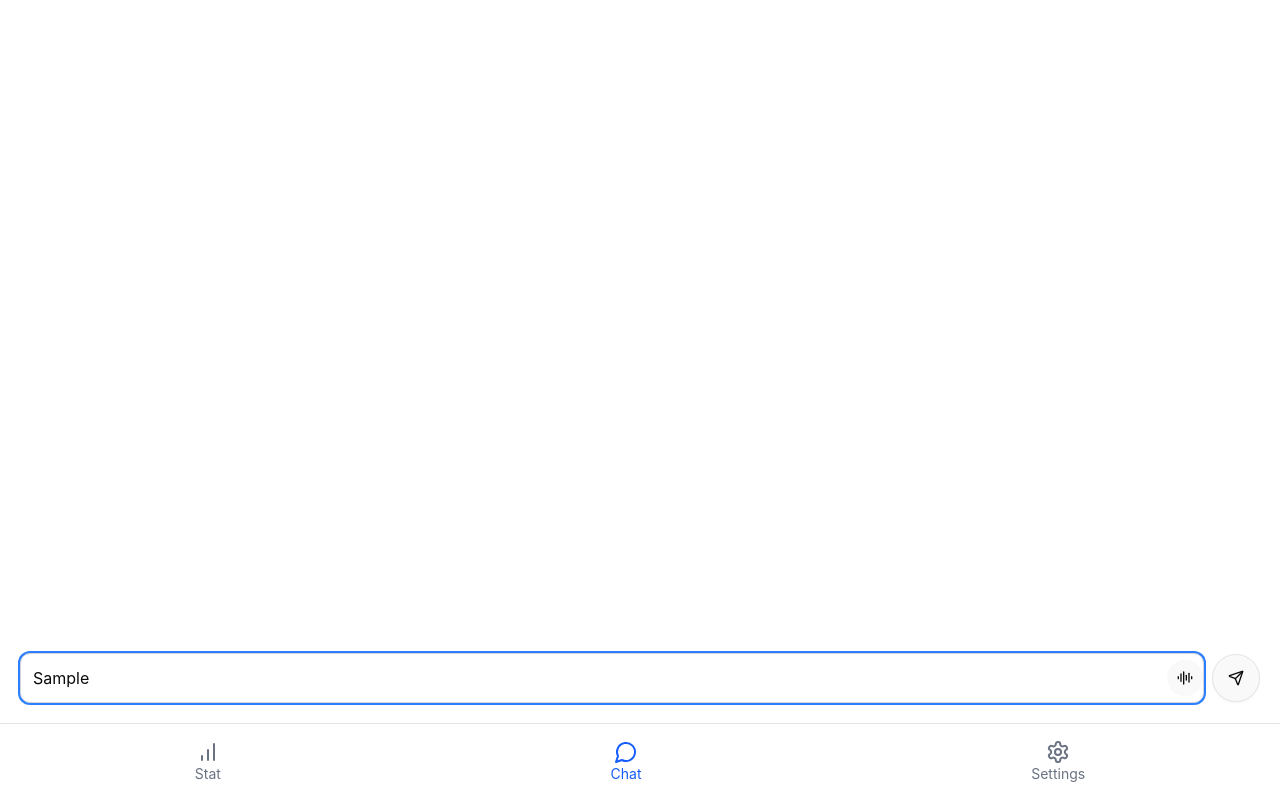
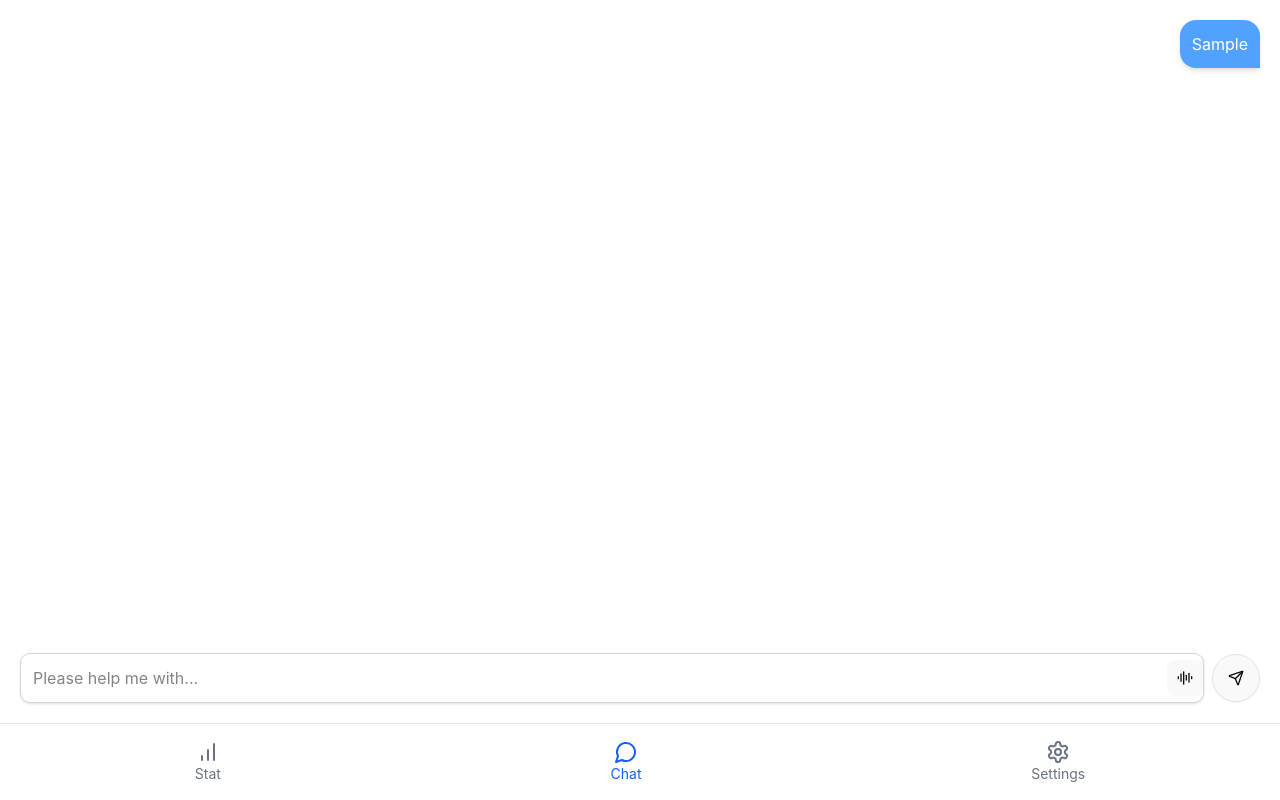
Before and after one commit to sidnarsipur/Blockzilla, a React (Vite) app in the folder admin/: page / in a window 1280 px wide. Both pictures are taken after typing "Sample" into the empty fields and a click on the button 1185 px from the left and 678 px from the top of the page. Built offline with nearby package versions, Linux system fonts and the light colour scheme; no server answers.

Commit message:
chat page

```diff
--- a/admin/package.json
+++ b/admin/package.json
@@ -24,6 +24,7 @@
         "openai": "^4.85.3",
         "react": "^19.0.0",
         "react-dom": "^19.0.0",
+        "react-spinners": "^0.15.0",
         "tailwind-merge": "^3.0.1",
         "tailwindcss": "^4.0.8",
         "tailwindcss-animate": "^1.0.7",
--- /dev/null
+++ b/admin/src/components/ChatBubble.tsx
@@ -0,0 +1,19 @@
+import { Chat } from '@/lib/types';
+
+export default function ChatBubble({ chat }: { chat: Chat }) {
+    return (
+        <div
+            className={`flex ${chat.isUser ? 'justify-end' : 'justify-start'}`}
+        >
+            <div
+                className={`max-w-xs rounded-2xl p-3 text-white shadow-md md:max-w-sm ${
+                    chat.isUser
+                        ? 'rounded-br-none bg-blue-400'
+                        : 'rounded-bl-none bg-green-400'
+                }`}
+            >
+                {chat.message}
+            </div>
+        </div>
+    );
+}
--- a/admin/src/lib/admin/data.ts
+++ b/admin/src/lib/admin/data.ts
@@ -1,3 +1,4 @@
+/* eslint-disable @typescript-eslint/no-explicit-any */
 import { getFirestore } from 'firebase/firestore';
 import { openai } from '../util/init';
 
@@ -52,11 +53,12 @@ export async function AddNewRule(query: string) {
         throw new Error('Failed to generate rule');
     }
 
-    const user = await getCurrentUser();
+    // const user = await getCurrentUser();
 
     const rulesCollection = collection(db, 'rules');
 
     const rulesData = {
+        userID: 'sRJis8S0RVC68dti8pg7',
         name: result.name,
         description: result.description,
         blockedWords: result.blockedWords,
--- /dev/null
+++ b/admin/src/lib/types.ts
@@ -0,0 +1,4 @@
+export interface Chat {
+    message: string;
+    isUser: boolean;
+}
--- a/admin/src/pages/Chat.tsx
+++ b/admin/src/pages/Chat.tsx
@@ -1,18 +1,52 @@
-import { useState } from 'react';
+import React, { useState } from 'react';
+import { useMutation } from '@tanstack/react-query';
 import { Button } from '../components/ui/button';
 import { AudioLines, Send } from 'lucide-react';
+import { AddNewRule } from '@/lib/admin/data';
+import { Chat } from '@/lib/types';
+import ChatBubble from '@/components/ChatBubble';
 
-export default function Chat() {
+export default function ChatPage() {
     const [inputValue, setInputValue] = useState<string>('');
+    const [chats, setChats] = useState<Chat[]>([]);
+
+    // Use TanStack Query's useMutation to handle the async function
+    const mutation = useMutation({
+        mutationFn: (query: string) => AddNewRule(query),
+        onSuccess: (res) => {
+            console.log(res);
+            const newChat = {
+                message: res.response,
+                isUser: false,
+            };
+            setChats((chats) => [...chats, newChat]);
+        },
+        onError: (error) => {
+            alert(`Error adding rule: ${error.message}`);
+        },
+    });
 
     const handleSubmit = (e: React.FormEvent) => {
         e.preventDefault();
-        console.log('Submitted:', inputValue);
-        // Here you would typically send the input to an API or handle it as needed
+        if (inputValue.trim()) {
+            const newChat = {
+                message: inputValue,
+                isUser: true,
+            };
+            setChats((chats) => [...chats, newChat]);
+            setInputValue(''); // Clear input after success
+            mutation.mutate(inputValue); // Call the mutation with the input value
+        }
     };
 
     return (
         <div className="flex grow flex-col">
+            <div className="flex flex-col gap-3 p-5">
+                {chats.map((chat, idx) => (
+                    <ChatBubble key={idx} chat={chat} />
+                ))}
+            </div>
+            {mutation.isPending && <p>loading...</p>}
             <form
                 onSubmit={handleSubmit}
                 className="mt-auto flex w-full flex-row items-center gap-2 p-5"
@@ -24,11 +58,12 @@ export default function Chat() {
                         onChange={(e) => setInputValue(e.target.value)}
                         placeholder="Please help me with..."
                         className="flex-1 rounded-l-lg p-3 focus:outline-none"
+                        disabled={mutation.isPending}
                     />
                     <Button
                         variant="ghost"
                         size="icon"
-                        className="rounded-full"
+                        disabled={mutation.isPending}
                     >
                         <AudioLines />
                     </Button>
@@ -37,7 +72,7 @@ export default function Chat() {
                     type="submit"
                     variant="outline"
                     size="round-icon"
-                    className="color-white bg-blue-600"
+                    className="color-whit"
                 >
                     <Send />
                 </Button>
```
Also changed, not shown: 1 other file (tests, documents, lock files or other folders).
